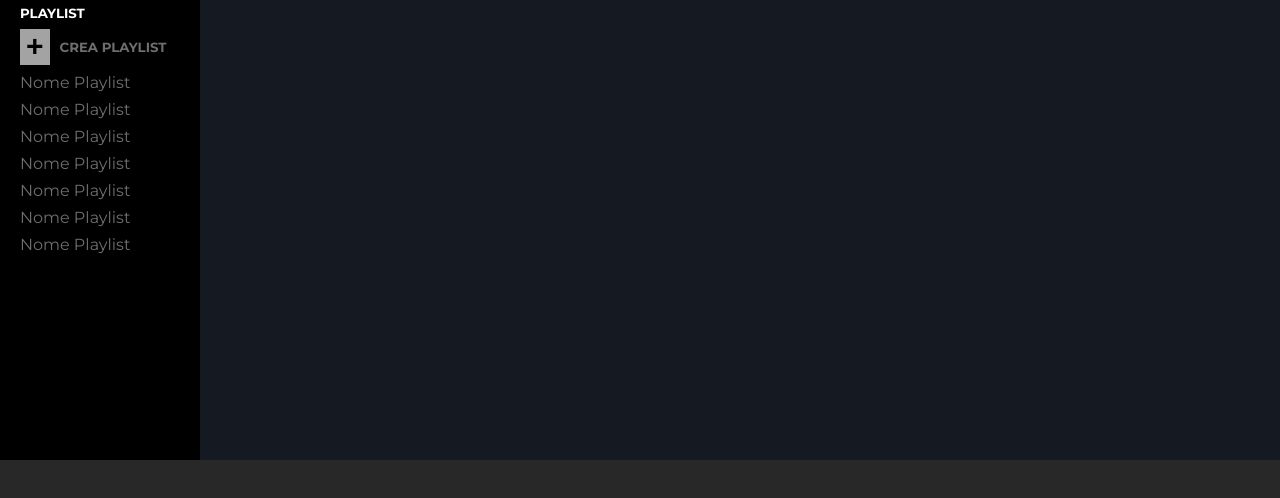
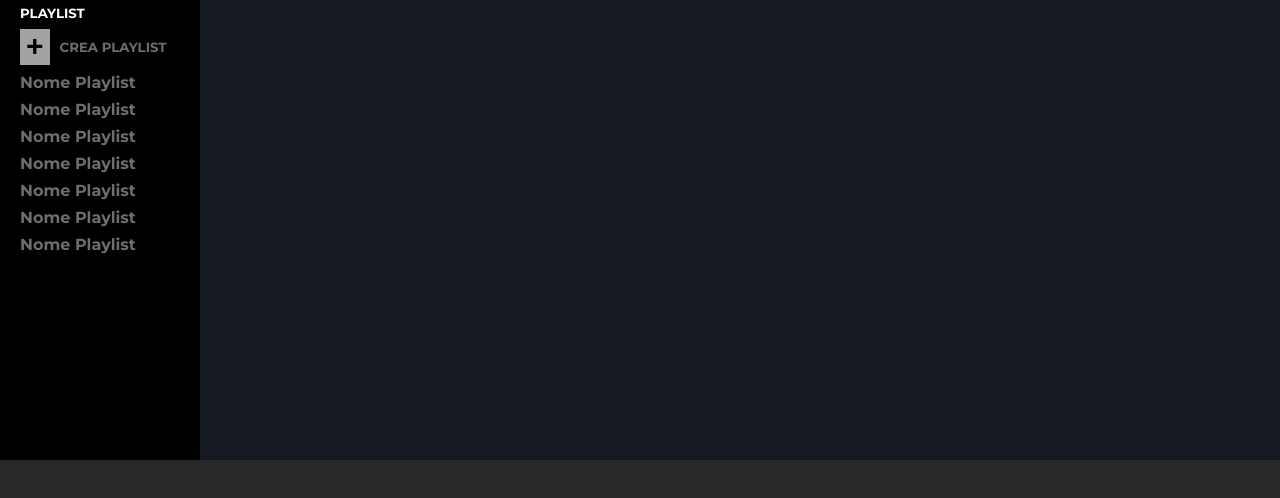
Before and after one commit to Knil88/html-css-spotifyweb, a plain HTML site: page index.html in a window 1280 px wide. Shown: the part 210-708 px from the top of the page. Drawn offline with Linux system fonts and the light colour scheme.

Commit message:
completamento barra laterale

```diff
--- a/index.html
+++ b/index.html
@@ -68,13 +68,27 @@
                             CREA PLAYLIST
                         </h5>
                     </li>
-                    <li>Nome Playlist</li>
-                    <li>Nome Playlist</li>
-                    <li>Nome Playlist</li>
-                    <li>Nome Playlist</li>
-                    <li>Nome Playlist</li>
-                    <li>Nome Playlist</li>
-                    <li>Nome Playlist</li>
+                    <li><strong>
+                        Nome Playlist
+                    </strong></li>
+                    <li><strong>
+                        Nome Playlist
+                    </strong></li>
+                    <li><strong>
+                        Nome Playlist
+                    </strong></li>
+                    <li><strong>
+                        Nome Playlist
+                    </strong></li>
+                    <li><strong>
+                        Nome Playlist
+                    </strong></li>
+                    <li><strong>
+                        Nome Playlist
+                    </strong></li>
+                    <li><strong>
+                        Nome Playlist
+                    </strong></li>
                 </ul>
             </div>
     </nav>
```
